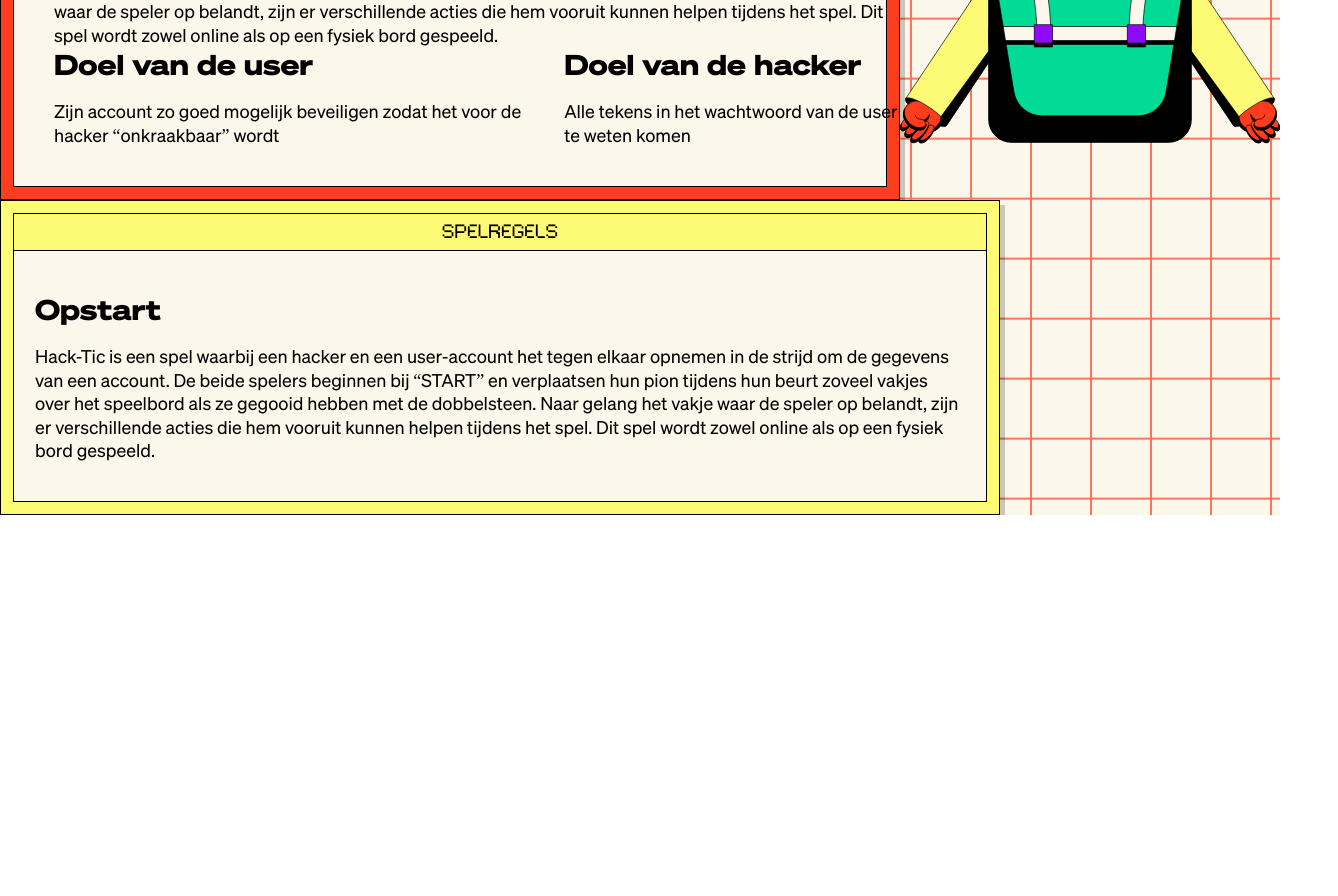
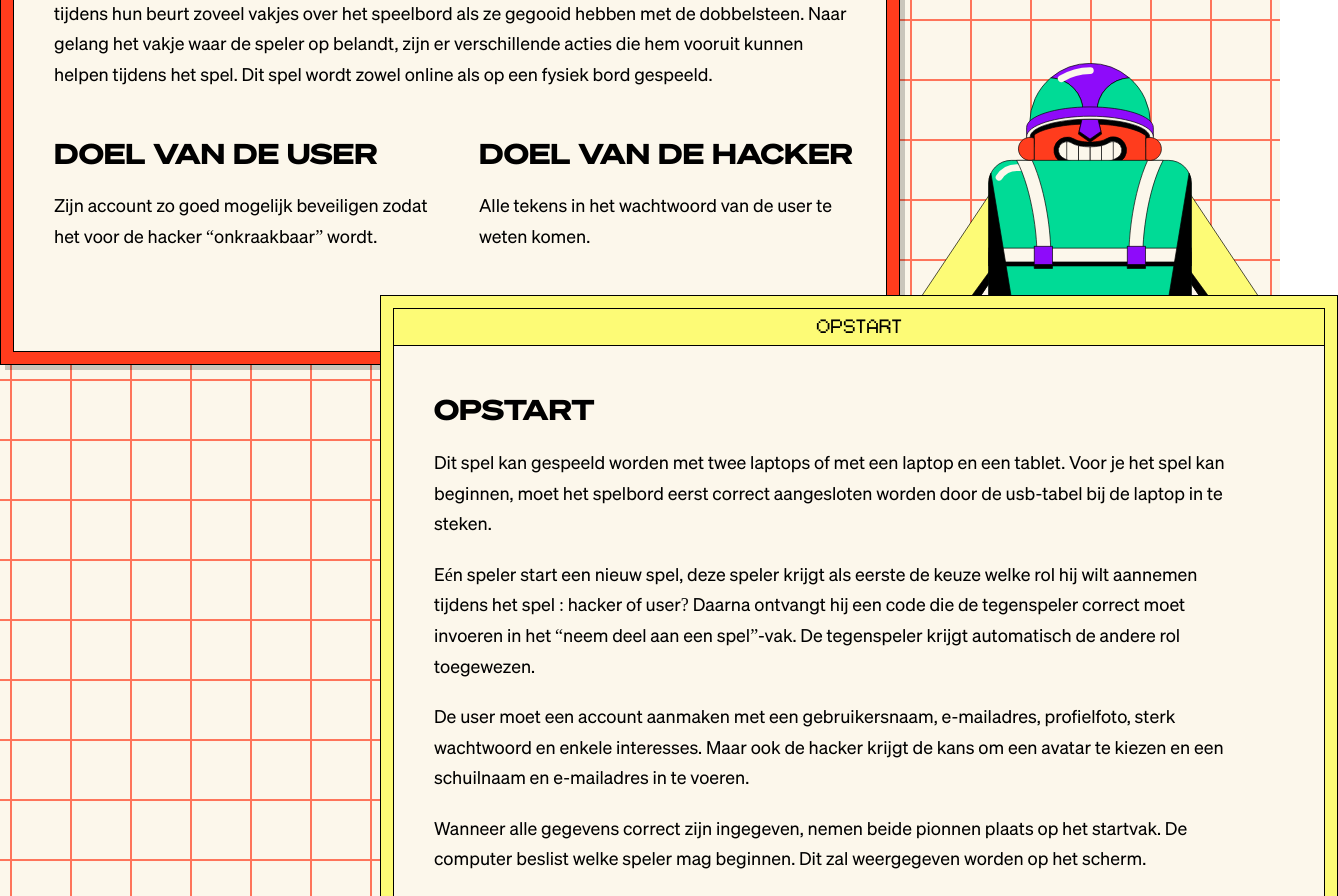
Before and after one commit to cesardg/int4-team14-frontend, a Next.js app: page /spelregels in a window 1280 px wide. Shown: the part 660-1556 px from the top of the page, 1338 px wide, since content can reach past the window. Before the commit the page ends 1175 px from the top, so only its background shows below. Built offline with nearby package versions, Linux system fonts and the light colour scheme.

Commit message:
proces rules page

```diff
--- a/components/WindowLayout.module.css
+++ b/components/WindowLayout.module.css
@@ -20,5 +20,4 @@
     padding-top: 1rem;
     padding-bottom: .7rem;
     line-height: 1;
-    margin-top: -.02rem;
 }
--- a/pages/spelregels.js
+++ b/pages/spelregels.js
@@ -43,21 +43,21 @@ const Rules = () => {
         <div className={styles.startShortWrapper}>
         <div className={styles.shortImgWrapper}>
          <div className={styles.shortLayoutWrapper}>
-          <WindowLayout title="spelregels" bg="var(--brown)" border="var(--orange)">
+          <WindowLayout title="het spel in het kort" bg="var(--brown)" border="var(--orange)">
             <div className={styles.shortContainer}>
               <article className={styles.article}>
                 <h3 className={styles.subTitle}>Het spel in het kort</h3>
                 <p>Hack-Tic is een spel waarbij een hacker en een user-account het tegen elkaar opnemen in de strijd om de gegevens van een account. De beide spelers beginnen bij “START” en verplaatsen hun pion tijdens hun beurt zoveel vakjes over het speelbord als ze gegooid hebben met de dobbelsteen.
                     Naar gelang het vakje waar de speler op belandt, zijn er verschillende acties die hem vooruit kunnen helpen tijdens het spel. Dit spel wordt zowel online als op een fysiek bord gespeeld.</p>
               </article>
-              <div className={styles.articlePurpose}>
-              <article className={styles.article}>
+              <div className={styles.articlePurposeContainer}>
+                <article className={styles.articlePurpose}>
                   <h3 className={styles.subTitle}>Doel van de user</h3>
-                <p>Zijn account zo goed mogelijk beveiligen zodat het voor de hacker “onkraakbaar” wordt</p>
+                  <p>Zijn account zo goed mogelijk beveiligen zodat het voor de hacker “onkraakbaar” wordt.</p>
                 </article>
-              <article className={styles.article}>
+                <article className={styles.articlePurpose}>
                   <h3 className={styles.subTitle}>Doel van de hacker</h3>
-                <p>Alle tekens in het wachtwoord van de user te weten komen</p>
+                  <p>Alle tekens in het wachtwoord van de user te weten komen.</p>
                 </article>
               </div>
             </div>
@@ -65,19 +65,47 @@ Naar gelang het vakje waar de speler op belandt, zijn er verschillende acties di
         </div>
          <Image src={`/assets/img/userpicstr/pf3.svg`} alt="logo" width={416} height={331} />
         </div>
-         <div className={styles.layoutWrapper}>
-          <WindowLayout title="spelregels" bg="var(--brown)" border="var(--yellow)">
+        <div className={styles.startLayoutWrapper}>
+          <WindowLayout title="opstart" bg="var(--brown)" border="var(--yellow)">
             <div className={styles.container}>
                <article className={styles.article}>
                 <h3 className={styles.subTitle}>Opstart</h3>
-                <p>Hack-Tic is een spel waarbij een hacker en een user-account het tegen elkaar opnemen in de strijd om de gegevens van een account. De beide spelers beginnen bij “START” en verplaatsen hun pion tijdens hun beurt zoveel vakjes over het speelbord als ze gegooid hebben met de dobbelsteen.
-Naar gelang het vakje waar de speler op belandt, zijn er verschillende acties die hem vooruit kunnen helpen tijdens het spel. Dit spel wordt zowel online als op een fysiek bord gespeeld.</p>
+                <p className={styles.para}>
+                  Dit spel kan gespeeld worden met twee laptops of met een laptop en een tablet. Voor je het spel kan beginnen, moet het spelbord eerst correct aangesloten worden door de usb-tabel bij de laptop in te steken.
+                </p>
+                <p className={styles.para}>
+                 Eén speler start een nieuw spel, deze speler krijgt als eerste de keuze welke rol hij wilt aannemen tijdens het spel : hacker of user?  Daarna ontvangt hij een code die de tegenspeler correct moet invoeren in het “neem deel aan een spel”-vak.  De tegenspeler krijgt automatisch de andere rol toegewezen.
+                </p>
+                <p className={styles.para}>
+                 De user moet een account aanmaken met een gebruikersnaam, e-mailadres, profielfoto, sterk wachtwoord en enkele interesses. Maar ook de hacker krijgt de kans om een avatar te kiezen en een schuilnaam en e-mailadres in te voeren.
+                </p>
+                <p className={styles.para}>
+                Wanneer alle gegevens correct zijn ingegeven, nemen beide pionnen plaats op het startvak. De computer beslist welke speler mag beginnen. Dit zal weergegeven worden op het scherm.
+                </p>
               </article>
             </div>
           </WindowLayout>
         </div>
       </div>
+        <div className={styles.gameImageWrapper}>
+            <Image src={`/assets/img/hackerpicstr/pf3.svg`} alt="logo" width={416} height={331} />
+            <div className={styles.startLayoutWrapper}>
+              <WindowLayout title="opstart" bg="var(--brown)" border="var(--purple)">
+                <div className={styles.container}>
+               <article className={styles.article}>
+                <h3 className={styles.subTitle}>Het spel</h3>
+                <p >
+                  Als u aan de beurt bent gooit u de dobbelsteen en verplaatst u uw pion het gegooide aantal vakjes. Zorg ervoor dat u enkel stevig doorklikt op het laatste vakje waar de pion moet blijven staan. Afhankelijk van het vakje waarop u terecht komt, heeft u verschillende positieve of negatieve acties. Deze zullen anders zijn wanneer u als hacker of als user speelt.
+                </p>
+
+              </article>
+            </div>
+          </WindowLayout>
+
+        </div>
+        </div>
     </section>
+
   </Layout>
   );
 }
--- a/styles/Rules.module.css
+++ b/styles/Rules.module.css
@@ -36,6 +36,7 @@
   margin: 4rem auto;
   display: flex;
   justify-content: center;
+  padding: 0 4rem;
 }
 
 .spacer{
@@ -58,7 +59,7 @@
 }
 
 .startShortWrapper{
-    max-width: 140rem;
+    max-width: 130rem;
     width: 100%;
     display: flex;
     flex-direction: column;
@@ -67,18 +68,23 @@
 
 .shortImgWrapper{
     display: flex;
+    align-items: flex-end;
+    justify-content: space-around;
 }
 
 .subTitle{
     font-size: 2.8rem;
     font-family: "sohne-breit-fett";
-    margin-bottom: 1.7rem;
+    margin-bottom: 1.3rem;
+    text-transform: uppercase;
 }
 
 .article{
     font-family: "sohne";
     font-size: 1.8rem;
-    line-height: 1.3;
+    line-height: 1.7;
+    margin-bottom: 4rem;
+    padding-right: 5rem;
 }
 
 .shortLayoutWrapper{
@@ -86,15 +92,38 @@
     max-width: 90rem;
 }
 
-.articlePurpose{
+.articlePurposeContainer{
     display: flex;
+    margin-bottom: 2rem;
 }
 
 .shortContainer{
     composes : container;
     display: flex;
     flex-direction: column;
-    padding: 0 4rem;
+}
+
+.articlePurpose{
+    composes : article;
+    width: 50%;
+}
+
+.startLayoutWrapper{
+    composes: layoutWrapper;
+    max-width: 90rem;
+    margin-top: -7rem;
+    z-index: 2;
+    display: flex;
+    align-self: flex-end;
+}
+
+.para{
+    margin-bottom: 2rem;
+    margin-top: 1rem;
+}
+
+.para:last-of-type{
+    margin-bottom: -5rem;
 }
 
 @media only screen and (max-width: 1100px) {
```
Lines whose indentation alone changed are shown as unchanged.
